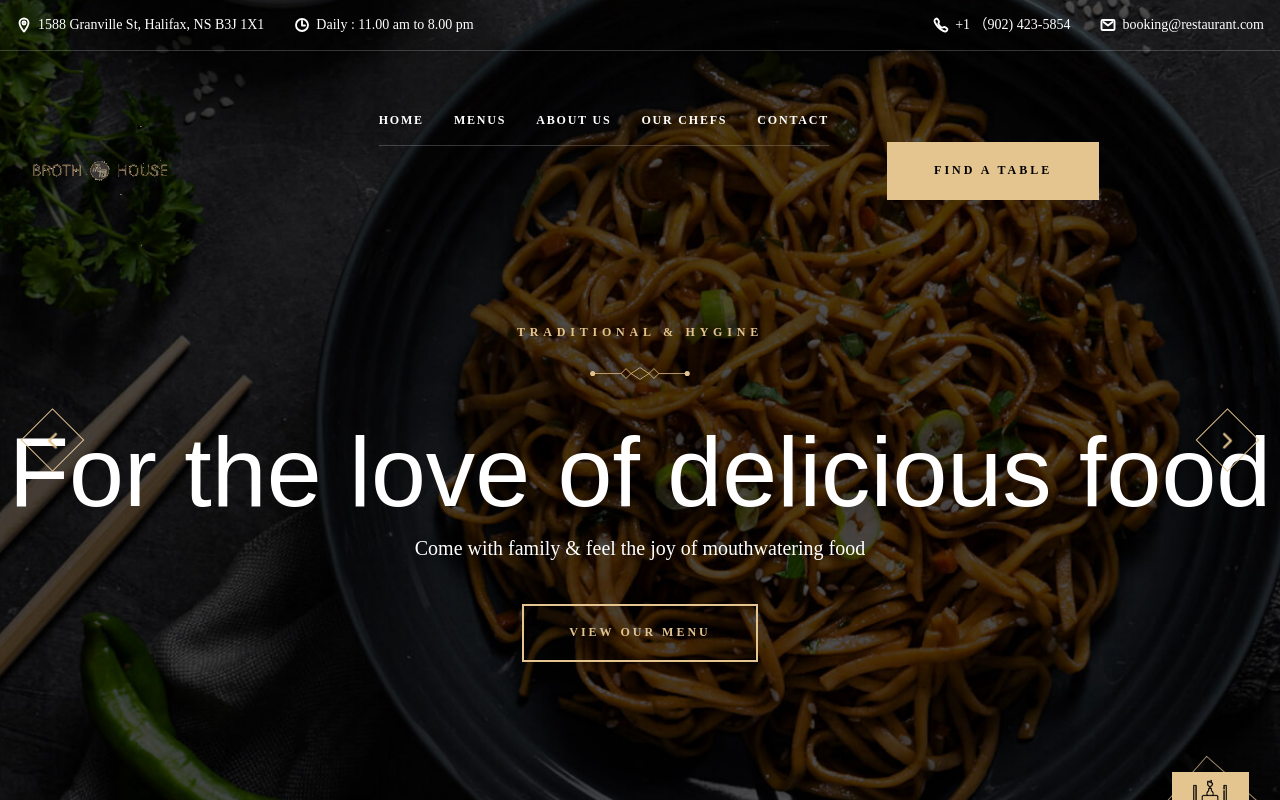
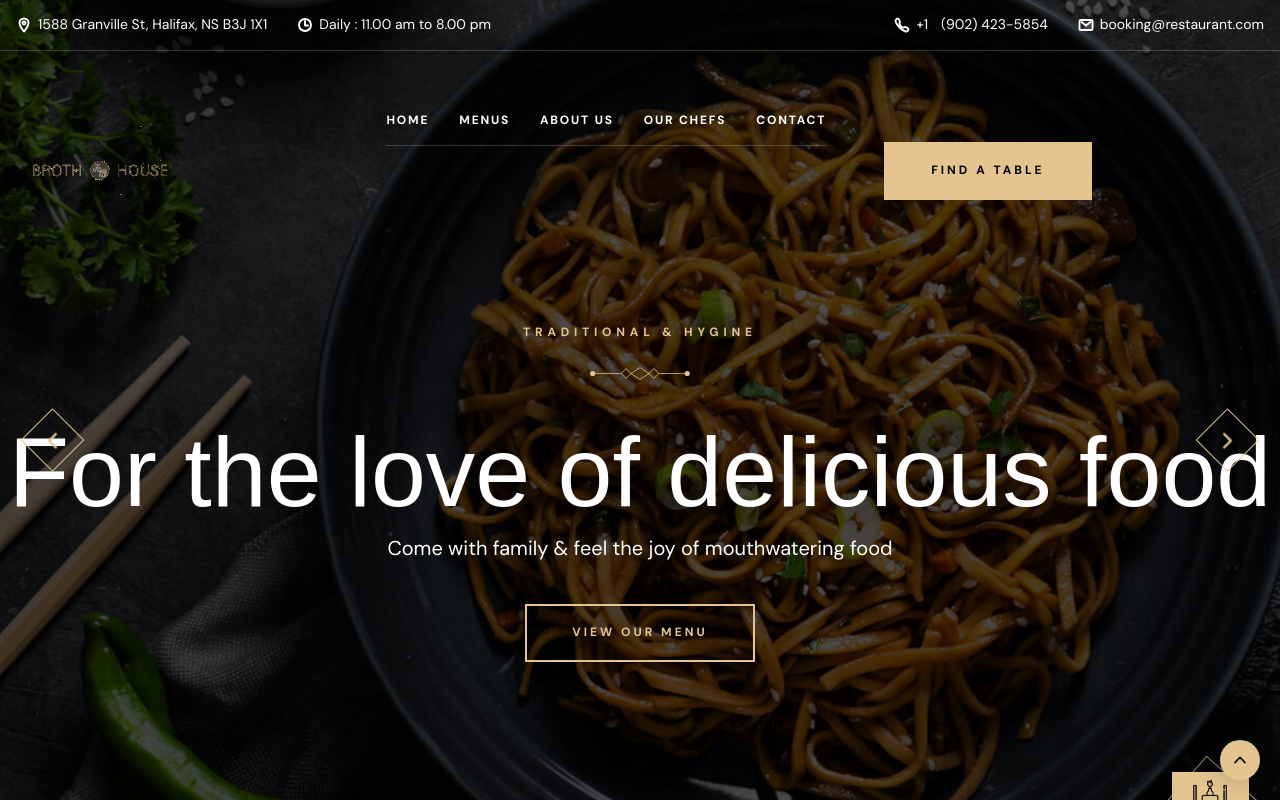
Before and after one commit to weijingxuan925/PokeGo, a Next.js app: page / in a window 1280 px wide. Shown: the top 800 px of the page. Built offline with nearby package versions, Linux system fonts and the light colour scheme; a web font is replaced by a local one.

Commit message:
保持主页可见footer，home页目前格式有错误

```diff
--- a/app/layout.tsx
+++ b/app/layout.tsx
@@ -4,19 +4,20 @@ import './globals.css';
 import { BackToTop, Footer, Navbar, TopBar } from '@/components/components';
 
 export const metadata: Metadata = {
-  title: 'Poke go & broth house',
-  description: 'Discover the best dishes in the world',
+    title: 'Grilli Restaurant',
+    description: 'Discover the best dishes in the world',
 }
 
-export default function RootLayout({ children }: { children: React.ReactNode }) {
-  return (
-      <html lang="en">
-      <body style={{ display: 'flex', flexDirection: 'column', minHeight: '100vh', margin: 0 }}>
-      <TopBar />
-      <Navbar />
-      <main style={{ flex: 1 }}>{children}</main>
-      <Footer />
-      </body>
-      </html>
-  );
+export default function RootLayout({children} : {children: React.ReactNode}) {
+    return (
+        <html lang="en">
+        <body id='top' className={`${dmSans.className} nav-active`}>
+        <TopBar/>
+        <Navbar/>
+        {children}
+        <Footer/>
+        <BackToTop/>
+        </body>
+        </html>
+    )
 }
```
